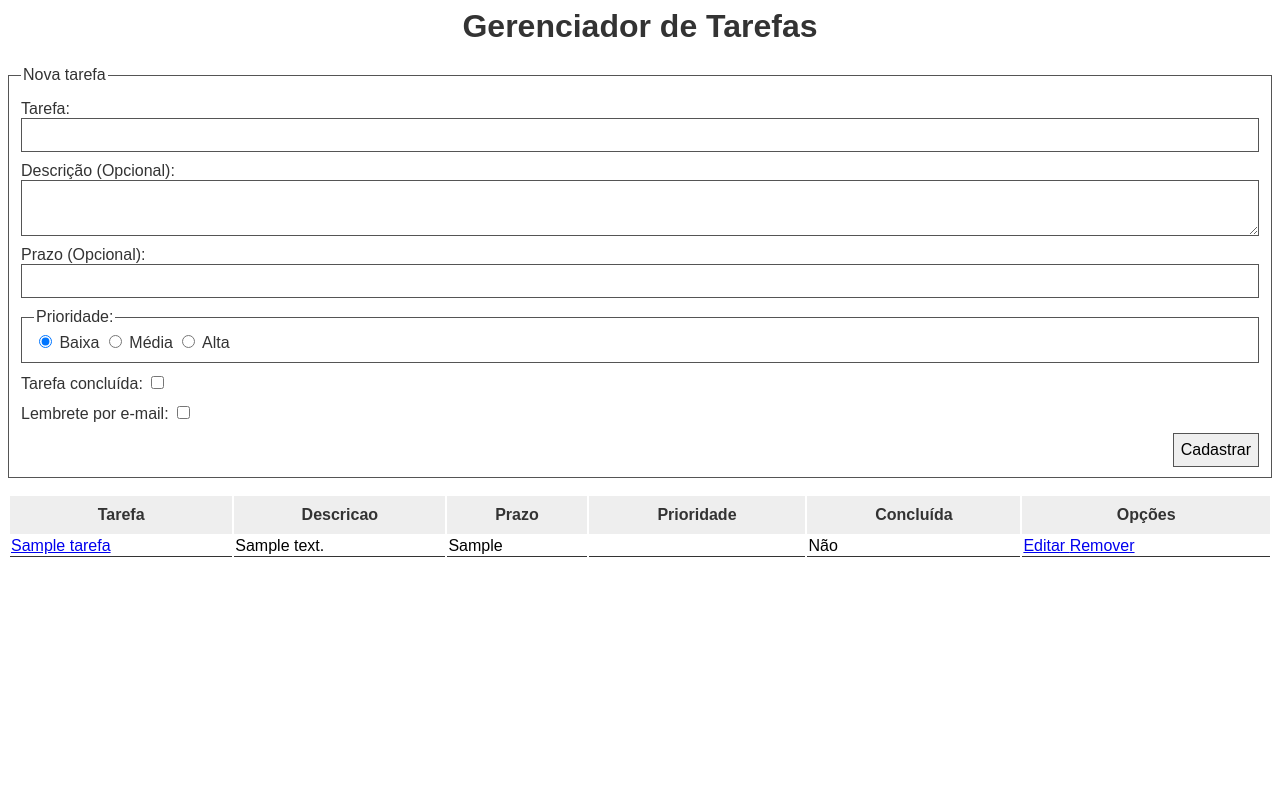
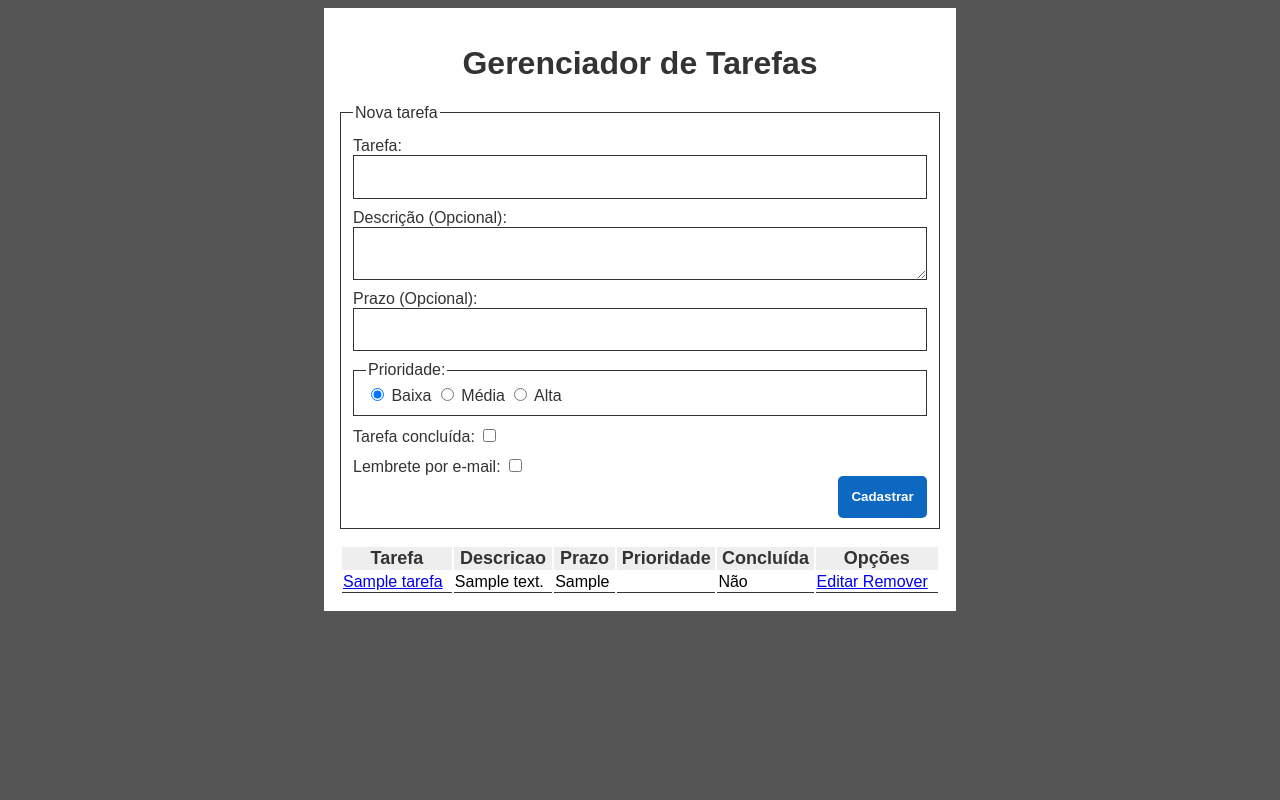
Before and after one commit to InFog/phpmysql, a PHP site: page /tarefas.php in a window 1280 px wide. Run offline with PHP 8.4, Linux system fonts and the light colour scheme; tables that the repository leaves empty or names only in its code hold one stand-in row (values such as "Sample post"); some libraries are stand-ins or nearby versions.

Commit message:
Trabalhando no exemplo com OO.

```diff
--- a/edicao2/afazeresoo/banco.php
+++ b/edicao2/afazeresoo/banco.php
@@ -4,6 +4,7 @@ $mysqli = new mysqli(BD_SERVIDOR, BD_USUARIO, BD_SENHA, BD_BANCO);
 
 if ($mysqli->connect_errno) {
     echo "Problemas para conectar no banco. Verifique os dados!";
+    echo mysqli_connect_error();
     die();
 }
 
--- a/edicao2/afazeresoo/classes/RepositorioTarefas.php
+++ b/edicao2/afazeresoo/classes/RepositorioTarefas.php
@@ -60,13 +60,13 @@ class RepositorioTarefas
         $sqlBusca = 'SELECT * FROM tarefas';
         $resultado = $this->bd->query($sqlBusca);
 
-        $this->tarefas = [];
+        $tarefas = [];
 
-        while ($tarefa = mysqli_fetch_assoc($resultado)) {
-            $this->tarefas[] = $tarefa;
+        while ($tarefa = $resultado->fetch_object('Tarefa')) {
+            $tarefas[] = $tarefa;
         }
 
-        return $this->tarefas;
+        return $tarefas;
     }
 
     function buscar_tarefa($id)
--- a/edicao2/afazeresoo/formulario.php
+++ b/edicao2/afazeresoo/formulario.php
@@ -34,6 +34,6 @@
             Lembrete por e-mail:
             <input type="checkbox" name="lembrete" value="1" />
         </label>
-        <input type="submit" value="<?php echo ($tarefa->getId() > 0) ? 'Atualizar' : 'Cadastrar'; ?>" />
+        <input type="submit" value="<?php echo ($tarefa->getId() > 0) ? 'Atualizar' : 'Cadastrar'; ?>" class="botao" />
     </fieldset>
 </form>
--- a/edicao2/afazeresoo/tabela.php
+++ b/edicao2/afazeresoo/tabela.php
@@ -10,27 +10,27 @@
     <?php foreach ($repositorio_tarefas->buscar_tarefas() as $tarefa) : ?>
         <tr>
             <td>
-                <a href="tarefa.php?id=<?php echo $tarefa['id']; ?>">
-                    <?php echo $tarefa['nome']; ?>
+                <a href="tarefa.php?id=<?php echo $tarefa->getId(); ?>">
+                    <?php echo $tarefa->getNome(); ?>
                 </a>
             </td>
             <td>
-                <?php echo $tarefa['descricao']; ?>
+                <?php echo $tarefa->getDescricao(); ?>
             </td>
             <td>
-                <?php echo traduz_data_para_exibir($tarefa['prazo']); ?>
+                <?php echo traduz_data_para_exibir($tarefa->getPrazo()); ?>
             </td>
             <td>
-                <?php echo traduz_prioridade($tarefa['prioridade']); ?>
+                <?php echo traduz_prioridade($tarefa->getPrioridade()); ?>
             </td>
             <td>
-                <?php echo traduz_concluida($tarefa['concluida']); ?>
+                <?php echo traduz_concluida($tarefa->getConcluida()); ?>
             </td>
             <td>
-                <a href="editar.php?id=<?php echo $tarefa['id']; ?>">
+                <a href="editar.php?id=<?php echo $tarefa->getId(); ?>">
                     Editar
                 </a>
-                <a href="remover.php?id=<?php echo $tarefa['id']; ?>">
+                <a href="remover.php?id=<?php echo $tarefa->getId(); ?>">
                     Remover
                 </a>
             </td>
--- a/edicao2/afazeresoo/tarefa.php
+++ b/edicao2/afazeresoo/tarefa.php
@@ -4,6 +4,8 @@ include "config.php";
 include "banco.php";
 include "ajudantes.php";
 include "classes/Tarefas.php";
+include "classes/Tarefa.php";
+include "classes/RepositorioTarefas.php";
 
 $tarefas = new Tarefas($mysqli);
 
--- a/edicao2/afazeresoo/tarefas.css
+++ b/edicao2/afazeresoo/tarefas.css
@@ -1,6 +1,8 @@
 body {
     font-family: Sans-serif;
     color: #333;
+    background-color: #555;
+    font-size: 1em;
 }
 
 h1 {
@@ -12,7 +14,7 @@ h1 {
 }
 
 fieldset {
-    border: 1px solid #555;
+    border: 1px solid #333;
     color: #333;
     margin: 10px 0 0 0;
 }
@@ -24,21 +26,24 @@ label {
 
 input[type=text],
 textarea {
-    font-family: Sans-serif;
+    width: 100%;
+    border: 1px solid #333;
+    padding: 0.5em;
     font-size: 1.2em;
-    width: 100%;
-    border: 1px solid #555;
-    padding: 5px;
 }
 
 input[type=submit] {
-    margin: 10px 0 0 0;
-    font-family: Sans-serif;
-    font-size: 1em;
     float: right;
     clear: both;
-    border: 1px solid #555;
-    padding: 7px;
+    background-color: #0D68C2;
+}
+
+.botao {
+    padding: 1em;
+    color: #FFF;
+    font-weight: bold;
+    border: 0;
+    border-radius: 5px;
 }
 
 table {
@@ -47,11 +52,17 @@ table {
 
 table th {
     background-color: #EEE;
-    font-size: 1em;
-    padding: 10px;
+    font-size: 18px;
 }
 
 table td {
     border-bottom: 1px solid #333;
     color: #000;
 }
+
+#bloco_principal {
+    width: 600px;
+    background-color: #FFF;
+    padding: 1em;
+    margin: 0 auto 0 auto;
+}
--- a/edicao2/afazeresoo/tarefas.php
+++ b/edicao2/afazeresoo/tarefas.php
@@ -37,8 +37,6 @@ if (tem_post()) {
             $tem_erros = true;
             $erros_validacao['prazo'] = 'O prazo não é uma data válida!';
         }
-    } else {
-        $tarefa['prazo'] = '';
     }
 
     $tarefa->setPrioridade($_POST['prioridade']);
@@ -61,6 +59,6 @@ if (tem_post()) {
     }
 }
 
-$repositorio_tarefas->buscar_tarefas();
+$tarefas = $repositorio_tarefas->buscar_tarefas();
 
 include "template.php";
--- a/edicao2/afazeresoo/template.php
+++ b/edicao2/afazeresoo/template.php
@@ -5,12 +5,14 @@
         <link rel="stylesheet" href="tarefas.css" type="text/css" />
     </head>
     <body>
-        <h1>Gerenciador de Tarefas</h1>
+        <div id="bloco_principal">
+            <h1>Gerenciador de Tarefas</h1>
 
-        <?php include('formulario.php'); ?>
+            <?php include('formulario.php'); ?>
 
-        <?php if ($exibir_tabela) : ?>
-            <?php include('tabela.php'); ?>
-        <?php endif; ?>
+            <?php if ($exibir_tabela) : ?>
+                <?php include('tabela.php'); ?>
+            <?php endif; ?>
+        </div>
     </body>
 </html>
```
